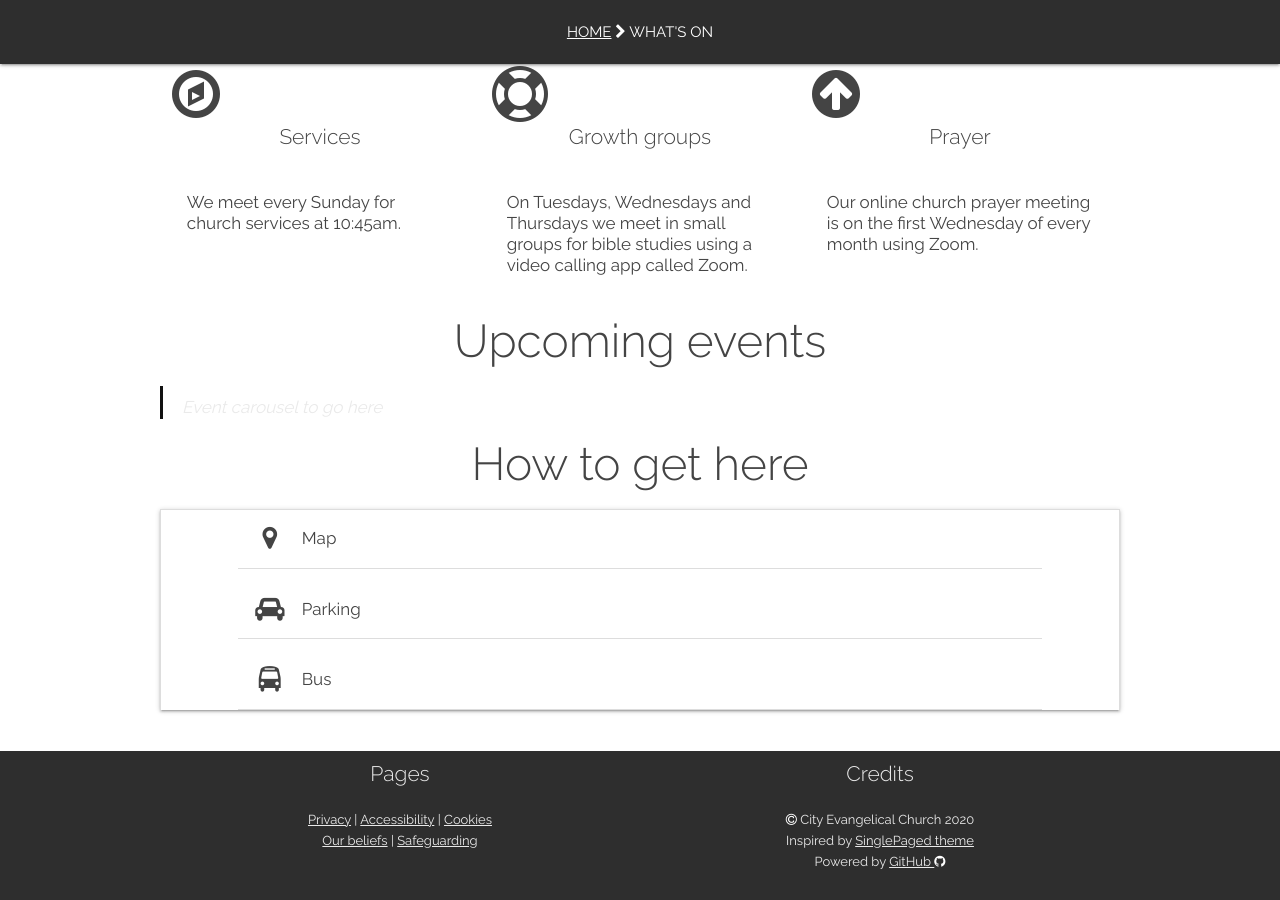
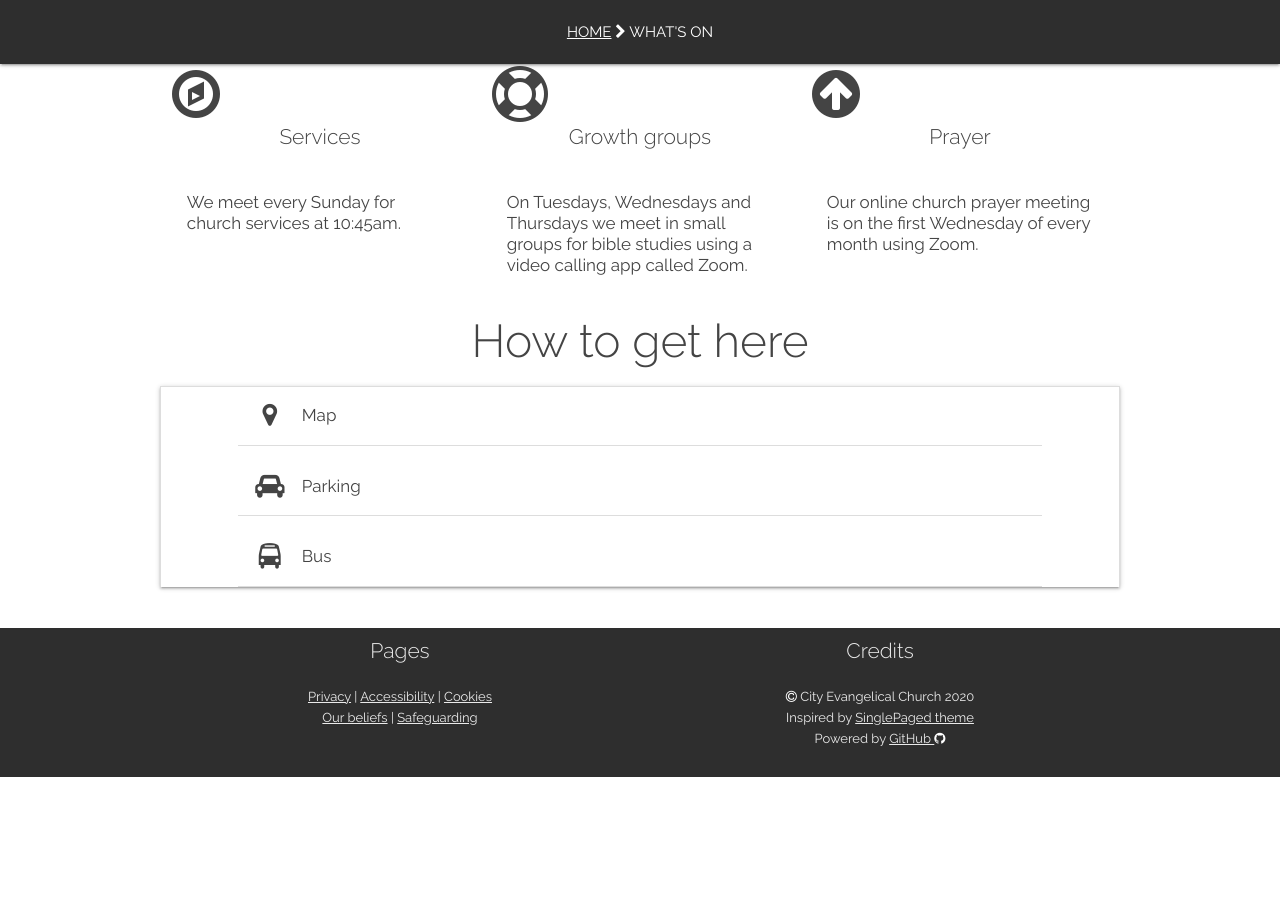
Before and after one commit to woodcock3/citychurch, a Jekyll site: the page built from _posts/2000-01-02-events.md, in a window 1280 px wide and 900 px high, scrolled down 1113 px. Built offline with Jekyll 4.4.1, drawn with Linux system fonts in a browser that asks for light colours; our own code applies the rules of GitHub Pages for plain Markdown files; after the commit the page ends 1890 px from its top, so only the background shows below that.

Commit message:
Removed upcoming events

```diff
--- a/_posts/2000-01-02-events.md
+++ b/_posts/2000-01-02-events.md
@@ -82,12 +82,6 @@ This information is reviewed and updated when new government guidance is release
   </div>
 </div>
 
-# Upcoming events
-
-<blockquote>
-Event carousel to go here
-</blockquote>
-
 # How to get here
 
 <ul class="map collapsible">
```
